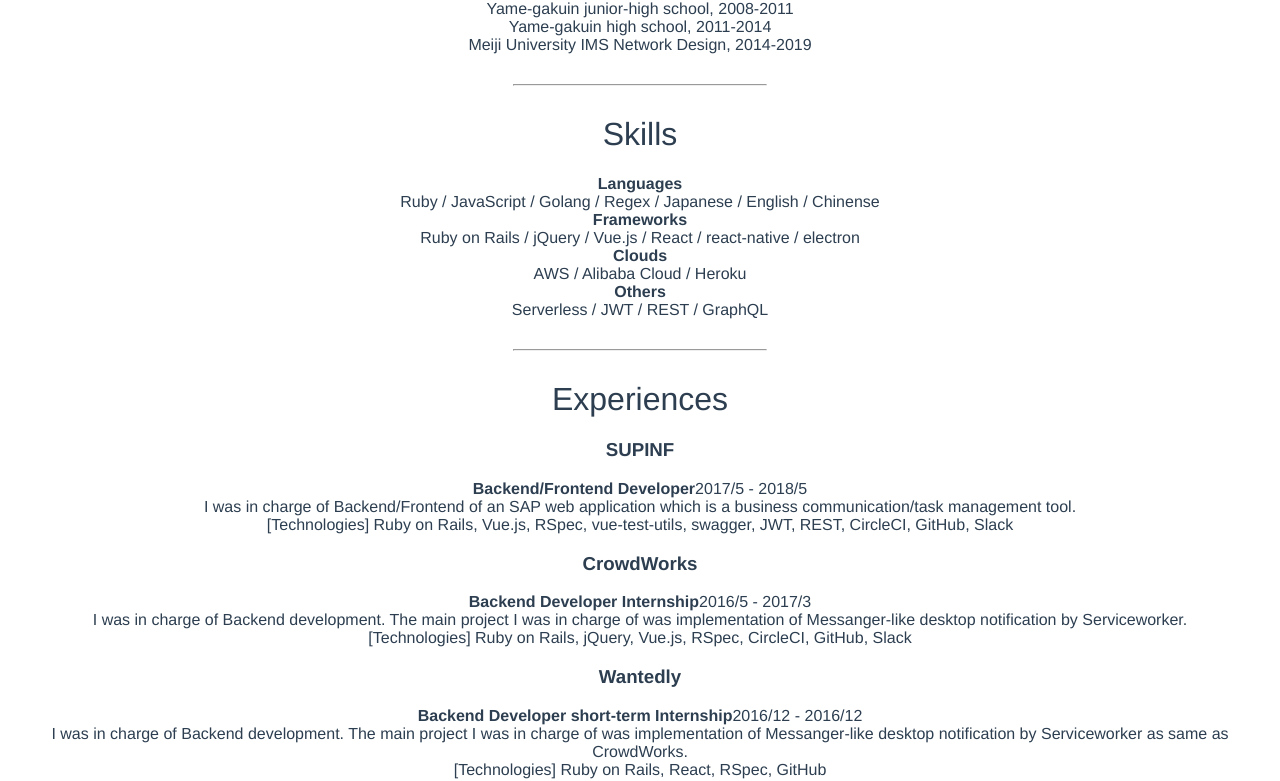
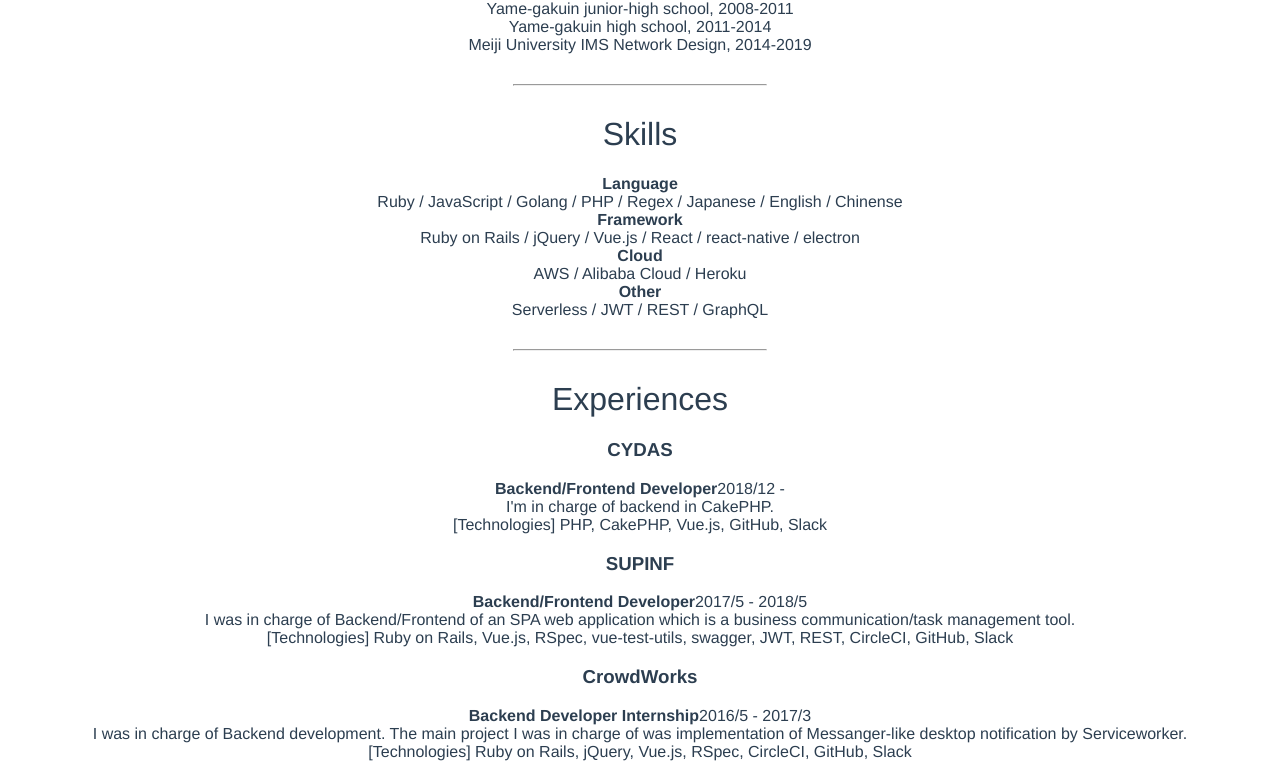
Before and after one commit to asmsuechan/asmsuechan.com, a Vue app: page / in a window 1280 px wide. Shown: the part 648-1429 px from the top of the page. Built offline with nearby package versions, Linux system fonts and the light colour scheme.

Commit message:
Update my experience

```diff
--- a/src/components/HelloWorld.vue
+++ b/src/components/HelloWorld.vue
@@ -21,19 +21,19 @@
     <h1>Skills</h1>
     <div>
       <div>
-        <strong>Languages</strong><br>
-        <span>Ruby / JavaScript / Golang / Regex / Japanese / English / Chinense</span>
+        <strong>Language</strong><br>
+        <span>Ruby / JavaScript / Golang / PHP / Regex / Japanese / English / Chinense</span>
       </div>
       <div>
-        <strong>Frameworks</strong><br>
+        <strong>Framework</strong><br>
         <span>Ruby on Rails / jQuery / Vue.js / React / react-native / electron</span>
       </div>
       <div>
-        <strong>Clouds</strong><br>
+        <strong>Cloud</strong><br>
         <span>AWS / Alibaba Cloud / Heroku</span>
       </div>
       <div>
-        <strong>Others</strong><br>
+        <strong>Other</strong><br>
         <span>Serverless / JWT / REST / GraphQL</span>
       </div>
     </div>
@@ -41,11 +41,20 @@
 
     <h1>Experiences</h1>
     <div>
+      <h3>CYDAS</h3>
+      <b>Backend/Frontend Developer</b>
+      <span>2018/12 -</span>
+      <div>
+        <span>I'm in charge of backend in CakePHP.</span>
+        <br>
+        <span>[Technologies] PHP, CakePHP, Vue.js, GitHub, Slack</span>
+      </div>
+
       <h3>SUPINF</h3>
       <b>Backend/Frontend Developer</b>
       <span>2017/5 - 2018/5</span>
       <div>
-        <span>I was in charge of Backend/Frontend of an SAP web application which is a business communication/task management tool.</span>
+        <span>I was in charge of Backend/Frontend of an SPA web application which is a business communication/task management tool.</span>
         <br>
         <span>[Technologies] Ruby on Rails, Vue.js, RSpec, vue-test-utils, swagger, JWT, REST, CircleCI, GitHub, Slack</span>
       </div>
```
